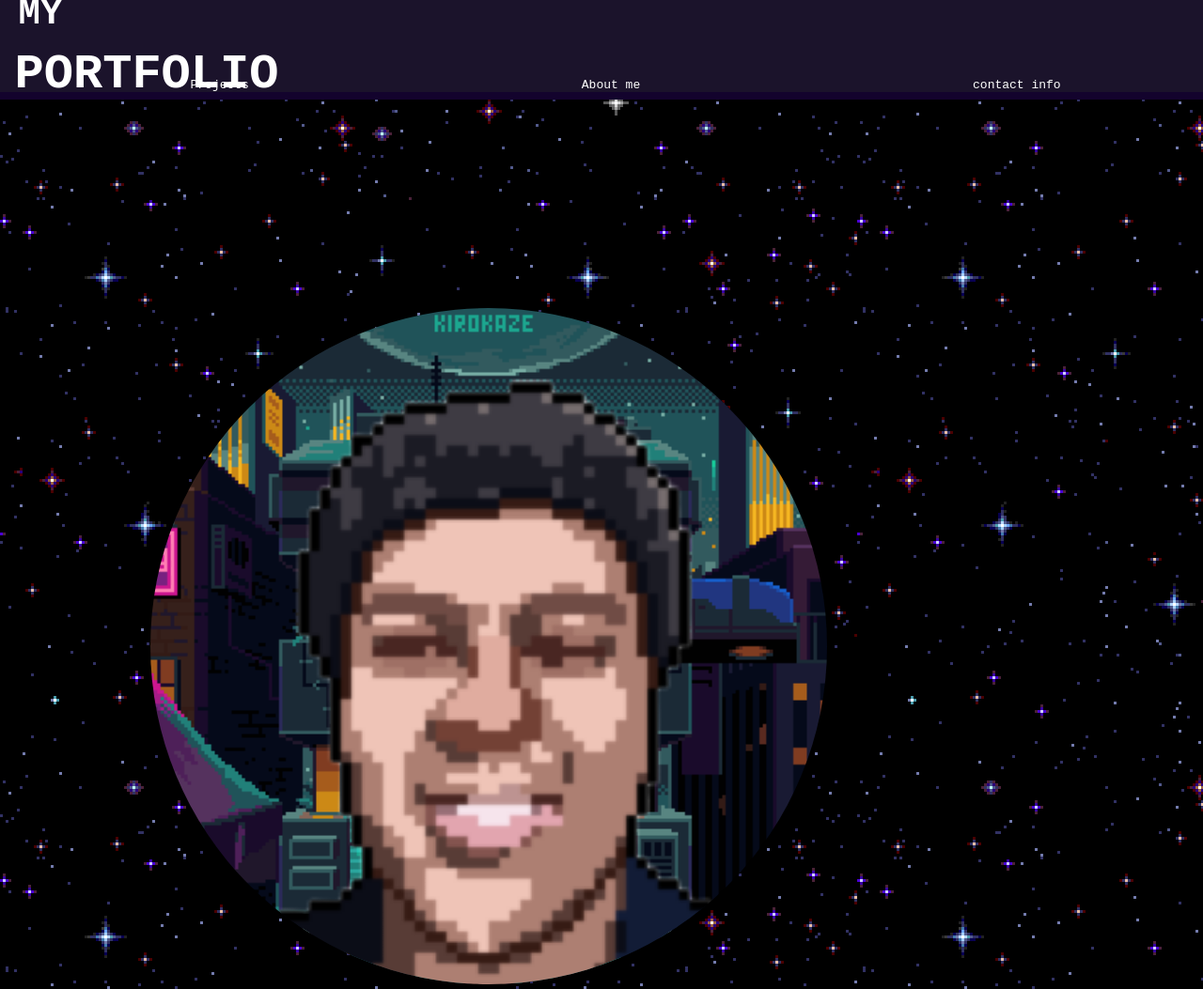
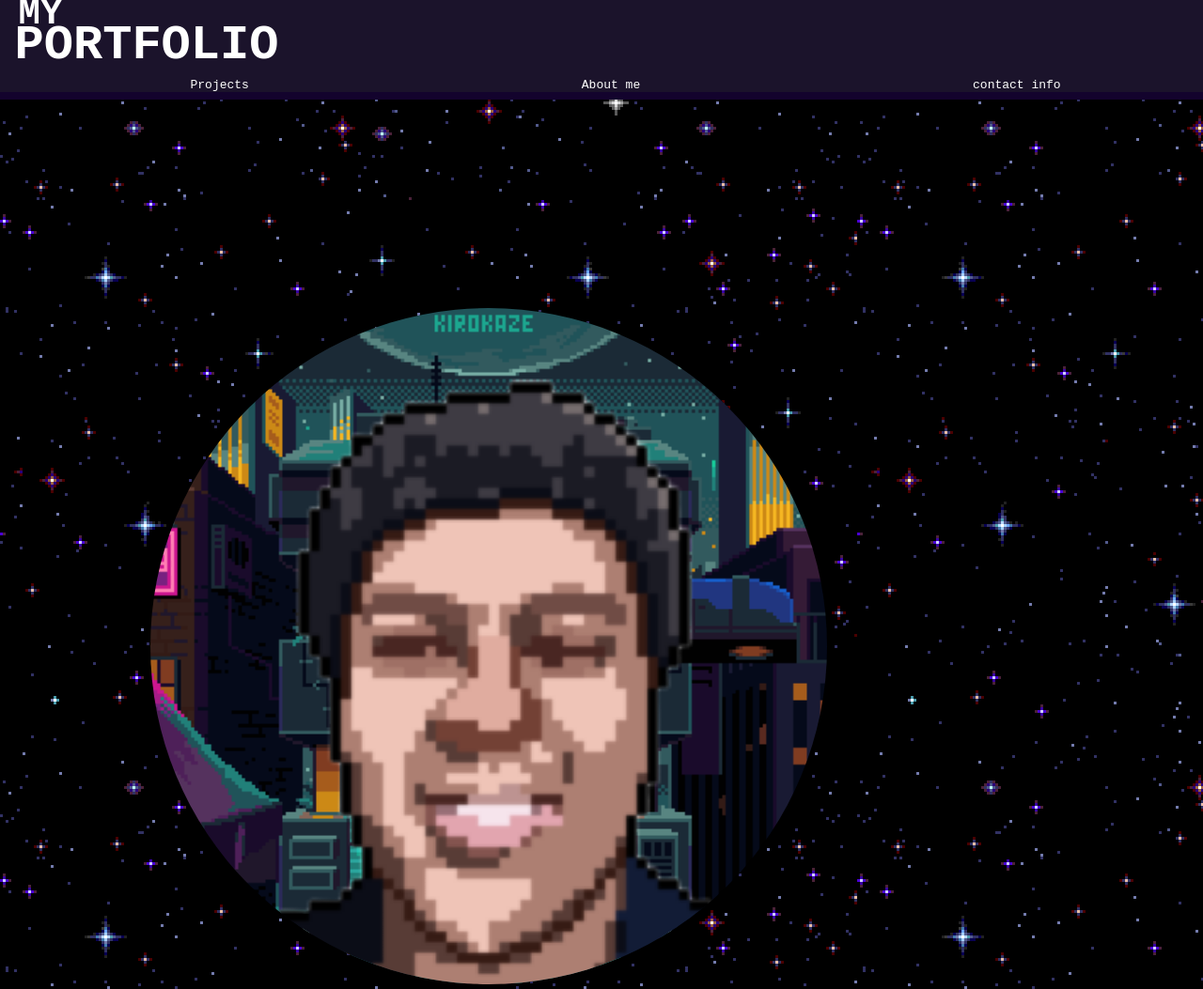
Before and after one commit to Astarfalconer/My-portfolio, a plain HTML site: page index.html in a window 1280 px wide. Shown: the top 1053 px of the page at 94% size. Drawn offline with Linux system fonts and the light colour scheme.

Commit message:
Add files via upload

```diff
--- a/Resources/CSS/styles.css
+++ b/Resources/CSS/styles.css
@@ -263,7 +263,7 @@
         @media (min-width:320px) {
         .title h1  {
            position: absolute;
-           top:0.3em;
+           top:-0.3em;
            font-family: monospace;
            color: white;
            left: 0.3em;
```
